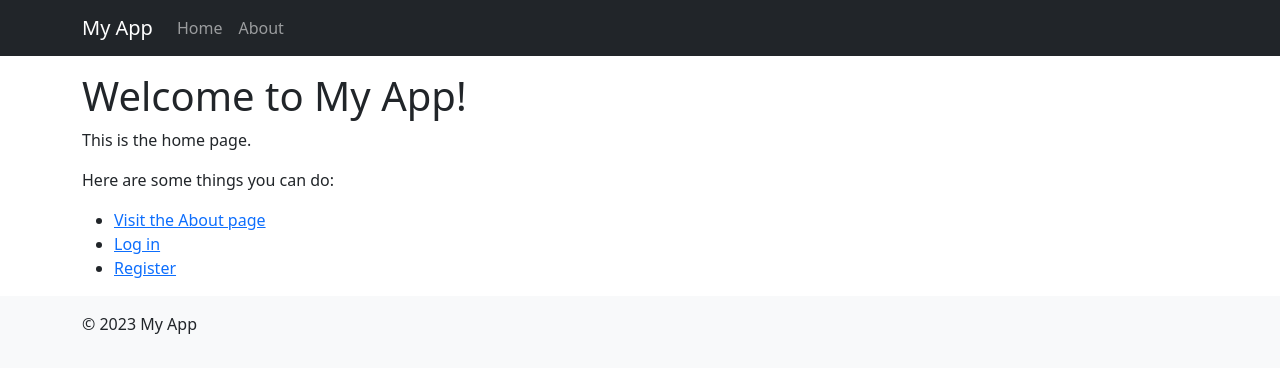
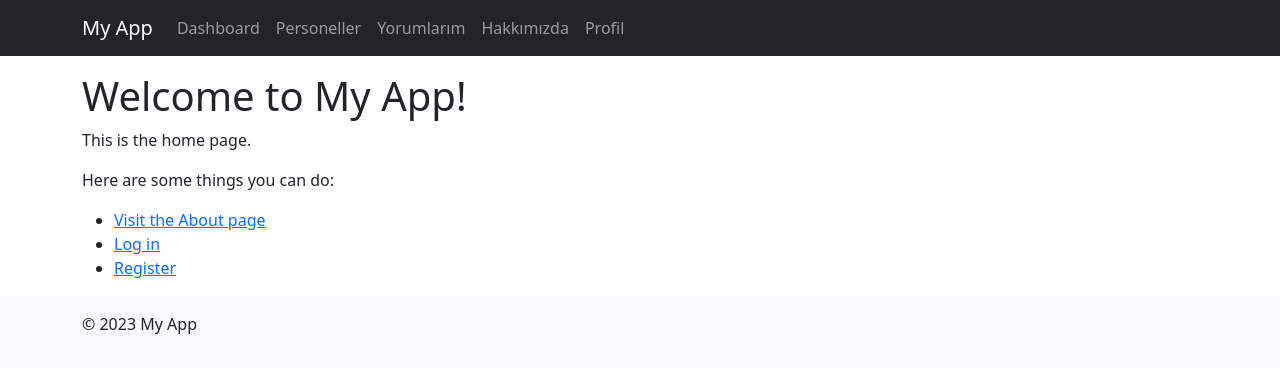
Before and after one commit to emirtahakarci/busicomweb, a Vue app: page / in a window 1280 px wide. Shown: the top 372 px of the page. Built offline with nearby package versions, Linux system fonts and the light colour scheme; no server answers.

Commit message:
nav bara ekleme yapıldı

```diff
--- a/src/App.vue
+++ b/src/App.vue
@@ -1,25 +1,38 @@
 <template>
   <div>
-    <nav class="navbar navbar-expand-lg navbar-dark bg-dark mb-3">
-      <div class="container">
+    <nav class="navbar navbar-expand-lg  navbar-dark bg-dark mb-3">
+      <div class="container ">
         <router-link class="navbar-brand" to="/">My App</router-link>
         <button class="navbar-toggler" type="button" data-toggle="collapse" data-target="#navbarNav"
           aria-controls="navbarNav" aria-expanded="false" aria-label="Toggle navigation">
           <span class="navbar-toggler-icon"></span>
         </button>
-        <div class="collapse navbar-collapse" id="navbarNav">
-          <ul class="navbar-nav">
+        <div class="collapse navbar-collapse  " id="navbarNav">
+          <ul class="navbar-nav ">
             <li class="nav-item">
-              <router-link class="nav-link" to="/">Home</router-link>
+              <router-link class="nav-link" to="/">Dashboard</router-link>
             </li>
             <li class="nav-item">
-              <router-link class="nav-link" to="/about">About</router-link>
+              <router-link class="nav-link" to="/">Personeller</router-link>
             </li>
+            <li class="nav-item">
+              <router-link class="nav-link" to="/">Yorumlarım</router-link>
+            </li>
+            <li class="nav-item">
+              <router-link class="nav-link" to="/">Hakkımızda</router-link>
+            </li>
+            <li class="nav-item">
+              <router-link class="nav-link" to="/">Profil</router-link>
+
+            </li>
+
           </ul>
+
         </div>
       </div>
     </nav>
     <div class="container">
+
       <router-view></router-view>
     </div>
     <footer class="bg-light py-3">
```
